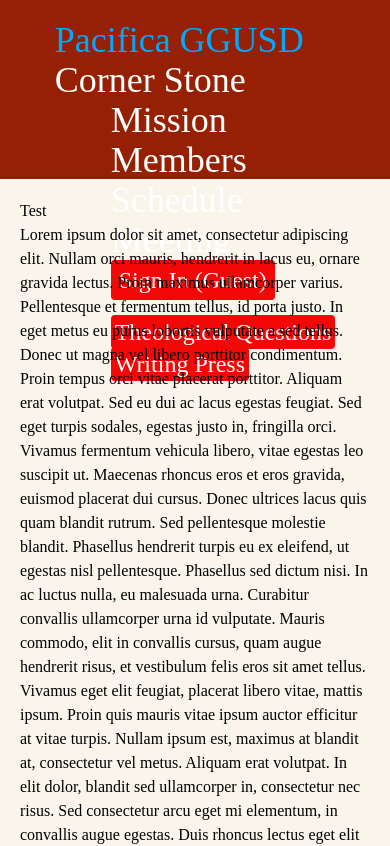
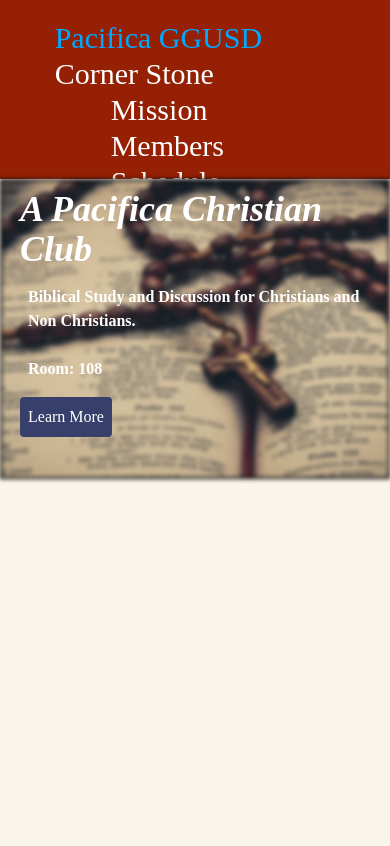
Before and after one commit to minh-p/pacificacornerstone, a Next.js app in the folder frontend/: page / in a window 390 px wide. Shown: the top 846 px of the page. Built offline with nearby package versions, Linux system fonts and the light colour scheme; no server answers.

Commit message:
Home Hero section/subpage

```diff
--- a/frontend/app/components/Appbar.tsx
+++ b/frontend/app/components/Appbar.tsx
@@ -3,33 +3,47 @@
 
 const Appbar = () => {
   return (
-    <nav className="w-screen flex flex-col lg:flex-row bg-red bg-[#952004] p-5 h-[179px]">
-      <div className="m-auto flex flex-col lg:flex-row space-x-14">
+    <nav className="w-screen flex flex-col xl:flex-row bg-red bg-[#952004] p-5 h-[179px]">
+      <div className="m-auto flex flex-col xl:flex-row space-x-14">
         <div>
           <ul className="flex flex-col">
-            <li className="text-4xl text-[#00a9ff]">Pacifica GGUSD</li>
-            <li className="text-4xl text-white">Corner Stone</li>
+            <li className="text-3xl xl:text-4xl text-[#00a9ff]">
+              Pacifica GGUSD
+            </li>
+            <li className="text-3xl xl:text-4xl text-white">Corner Stone</li>
           </ul>
         </div>
         <div className="flex flex-col space-y-4">
-          <ul className="flex flex-col lg:flex-row lg:space-x-10">
+          <ul className="flex flex-col xl:flex-row xl:space-x-10">
             <li>
-              <Link className="hover:underline text-4xl" href="/mission">
+              <Link
+                className="hover:underline text-3xl xl:text-4xl"
+                href="/mission"
+              >
                 Mission
               </Link>
             </li>
             <li>
-              <Link className="hover:underline text-4xl" href="/members">
+              <Link
+                className="hover:underline text-3xl text-3xl xl:text-4xl"
+                href="/members"
+              >
                 Members
               </Link>
             </li>
             <li>
-              <Link className="hover:underline text-4xl" href="/schedule">
+              <Link
+                className="hover:underline text-3xl text-3xl xl:text-4xl"
+                href="/schedule"
+              >
                 Schedule
               </Link>
             </li>
             <li>
-              <Link className="hover:underline text-4xl" href="/meeting">
+              <Link
+                className="hover:underline text-3xl xl:text-4xl"
+                href="/meeting"
+              >
                 Meeting
               </Link>
             </li>
@@ -37,7 +51,7 @@
               <SignInButton />
             </li>
           </ul>
-          <ul className="flex flex-col lg:flex-row lg:space-x-10">
+          <ul className="flex flex-col xl:flex-row xl:space-x-10">
             <li>
               <Link
                 className="hover:outline outline-2 bg-[#f40707] text-2xl p-1 rounded"
--- /dev/null
+++ b/frontend/app/components/Homehero.tsx
@@ -0,0 +1,28 @@
+import Link from 'next/link'
+
+const Homehero = () => {
+  return (
+    <article className="max-w-screen">
+      <div className="border-[2px] border-black border-solid blur-[2px] m-auto p-5 bg-center bg-cover relative bg-hero-image h-[300px] md:h-[1044px] max-h-[80vh]"></div>
+      <div className="absolute left-0 top-[20%] md:left-[20%] space-y-2 md:top-[50%] p-5 right-15">
+        <h1 className="text-left lx:text-7xl lg:text-6xl md:text-5xl text-4xl font-bold italic top-[10%] left-[5%] md:top-[50%] md:left-[10%] text-white">
+          A Pacifica Christian Club
+        </h1>
+        <p className="ml-0 w-full lg:ml-10 text-left p-2 rounded md:text-lg text-md stroke-2 font-bold top-[22%] left-[10px] md:top-[60%] md:w-[620px] md:left-[15%] text-white">
+          Biblical Study and Discussion for Christians and Non Christians.
+        </p>
+        <p className="ml-0 w-full text-left p-2 rounded md:text-2xl text-md stroke-2 font-bold top-[22%] left-[10px] md:top-[60%] md:w-[620px] md:left-[15%] text-white">
+          Room: 108
+        </p>
+        <Link
+          href="#club-activities"
+          className="md:text-2xl absolute no-underline bg-[#36406b] text-white p-2 rounded"
+        >
+          Learn More
+        </Link>
+      </div>
+    </article>
+  )
+}
+
+export default Homehero
--- a/frontend/app/page.tsx
+++ b/frontend/app/page.tsx
@@ -1,66 +1,10 @@
 'use client'
+import Homehero from '@/app/components/Homehero'
 
 const Home = () => {
   return (
     <section>
-      <article className="max-w-[800px] m-auto p-5">
-        <h1>Test</h1>
-        <p>
-          Lorem ipsum dolor sit amet, consectetur adipiscing elit. Nullam orci
-          mauris, hendrerit in lacus eu, ornare gravida lectus. Proin maximus
-          ullamcorper varius. Pellentesque et fermentum tellus, id porta justo.
-          In eget metus eu purus lobortis vulputate a sed tellus. Donec ut magna
-          vel libero porttitor condimentum. Proin tempus orci vitae placerat
-          porttitor. Aliquam erat volutpat. Sed eu dui ac lacus egestas feugiat.
-          Sed eget turpis sodales, egestas justo in, fringilla orci. Vivamus
-          fermentum vehicula libero, vitae egestas leo suscipit ut. Maecenas
-          rhoncus eros et eros gravida, euismod placerat dui cursus. Donec
-          ultrices lacus quis quam blandit rutrum. Sed pellentesque molestie
-          blandit. Phasellus hendrerit turpis eu ex eleifend, ut egestas nisl
-          pellentesque. Phasellus sed dictum nisi. In ac luctus nulla, eu
-          malesuada urna. Curabitur convallis ullamcorper urna id vulputate.
-          Mauris commodo, elit in convallis cursus, quam augue hendrerit risus,
-          et vestibulum felis eros sit amet tellus. Vivamus eget elit feugiat,
-          placerat libero vitae, mattis ipsum. Proin quis mauris vitae ipsum
-          auctor efficitur at vitae turpis. Nullam ipsum est, maximus at blandit
-          at, consectetur vel metus. Aliquam erat volutpat. In elit dolor,
-          blandit sed ullamcorper in, consectetur nec risus. Sed consectetur
-          arcu eget mi elementum, in convallis augue egestas. Duis rhoncus
-          lectus eget elit commodo commodo. Vivamus eget gravida mi. Sed
-          fringilla aliquam nunc quis molestie. Suspendisse vel lorem nec nisl
-          tempor luctus sit amet ut purus. Praesent sed ultricies lectus. Nulla
-          in sollicitudin justo, eget porta elit. Vestibulum tempor ligula et
-          lacus vehicula rutrum. Suspendisse finibus erat vitae magna ultricies,
-          vitae dictum ipsum aliquet. Sed blandit accumsan nibh, non dapibus
-          ligula commodo id. Donec egestas ac felis interdum iaculis. Interdum
-          et malesuada fames ac ante ipsum primis in faucibus. Aliquam pharetra
-          tincidunt feugiat. Phasellus rutrum ullamcorper imperdiet. Integer
-          tempor sit amet lorem vel venenatis. Fusce finibus quam diam, a
-          viverra eros sodales in. Aenean ac feugiat nulla. Pellentesque et
-          iaculis dolor. Mauris sollicitudin in erat quis tempor. Aliquam
-          iaculis ut nisi at ultricies. Quisque vitae nisl elit. Nulla gravida
-          nunc eu lectus faucibus, eget aliquet sapien mollis. Fusce eget
-          euismod lectus. Pellentesque habitant morbi tristique senectus et
-          netus et malesuada fames ac turpis egestas. Vivamus suscipit dapibus
-          leo, non convallis dui laoreet vel. Pellentesque sit amet euismod
-          justo. Sed eu mauris id nisi tristique molestie non vitae arcu. Ut
-          convallis at lectus a tempus. Nunc luctus elit et bibendum
-          sollicitudin. Curabitur sodales arcu quis pretium ultrices. In felis
-          metus, placerat facilisis sodales vestibulum, feugiat in lacus. Class
-          aptent taciti sociosqu ad litora torquent per conubia nostra, per
-          inceptos himenaeos. Morbi sodales neque eu aliquet cursus. Duis
-          elementum, magna nec efficitur mollis, enim augue auctor elit, nec
-          tincidunt velit tellus ac nisi. Aenean ac volutpat nisl. Maecenas
-          suscipit arcu id lacinia porttitor. Sed tempor metus nec mattis
-          vehicula. Vestibulum varius neque vel mi porta, a hendrerit nisl
-          auctor. Pellentesque efficitur eu sapien vulputate viverra. Aliquam
-          bibendum tincidunt dolor a porttitor. In id mollis lectus. Phasellus
-          consectetur, leo at semper dictum, enim mauris varius elit, vitae
-          sodales nibh dui a nibh. Vestibulum tristique sem felis, et aliquam
-          justo pellentesque eget. Vivamus tortor nisi, ultrices at metus at,
-          sollicitudin volutpat nunc.
-        </p>
-      </article>
+      <Homehero />
     </section>
   )
 }
--- a/frontend/tailwind.config.ts
+++ b/frontend/tailwind.config.ts
@@ -9,9 +9,7 @@
   theme: {
     extend: {
       backgroundImage: {
-        'gradient-radial': 'radial-gradient(var(--tw-gradient-stops))',
-        'gradient-conic':
-          'conic-gradient(from 180deg at 50% 50%, var(--tw-gradient-stops))',
+        'hero-image': "url('/images/Hero_Bible_Image.avif')",
       },
     },
   },
```
Also changed, not shown: frontend/public/images/Hero_Bible_Image.avif (added).
